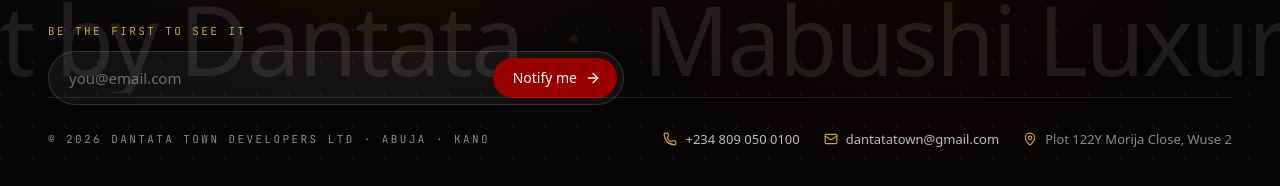
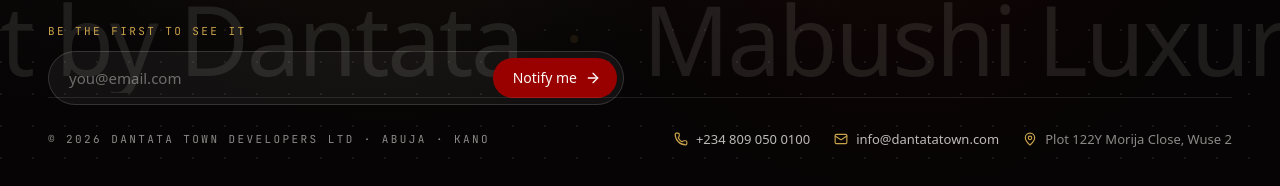
Before and after one commit to mmaigari/dtdl, a Next.js app: page / in a window 1280 px wide. Shown: the part 611-797 px from the top of the page. Built offline with nearby package versions, Linux system fonts and the light colour scheme.

Commit message:
Update contact email in MaintenanceScreen component

```diff
--- a/app/actions/express-interest.ts
+++ b/app/actions/express-interest.ts
@@ -35,7 +35,7 @@
       },
       body: JSON.stringify({
         from: "DTDL Website <noreply@dantatatown.com>",
-        to: ["dantatatown@gmail.com"],
+        to: ["info@dantatatown.com"],
         reply_to: payload.email,
         subject: `Express Interest — ${payload.project}`,
         text: [
--- a/app/actions/schedule-visit.ts
+++ b/app/actions/schedule-visit.ts
@@ -34,7 +34,7 @@
       },
       body: JSON.stringify({
         from: "DTDL Website <noreply@dantatatown.com>",
-        to: ["dantatatown@gmail.com"],
+        to: ["info@dantatatown.com"],
         reply_to: payload.email,
         subject: `Site Visit Request — ${payload.project}`,
         text: [
--- a/app/careers/actions.ts
+++ b/app/careers/actions.ts
@@ -41,7 +41,7 @@
       },
       body: JSON.stringify({
         from: "DTDL Careers <noreply@dantatatown.com>",
-        to: ["dantatatown@gmail.com"],
+        to: ["info@dantatatown.com"],
         reply_to: payload.email,
         subject: `Application — ${payload.position}`,
         text: [
--- a/app/contact/actions.ts
+++ b/app/contact/actions.ts
@@ -27,7 +27,7 @@
       },
       body: JSON.stringify({
         from: "DTDL Website <noreply@dantatatown.com>",
-        to: ["dantatatown@gmail.com"],
+        to: ["info@dantatatown.com"],
         reply_to: payload.email,
         subject: `[Website Contact] ${payload.subject}`,
         text: [
--- a/app/contact/page.tsx
+++ b/app/contact/page.tsx
@@ -33,8 +33,8 @@
   {
     icon: Mail,
     title: "Email",
-    lines: ["dantatatown@gmail.com"],
-    actions: [{ href: "mailto:dantatatown@gmail.com", label: "Email us" }],
+    lines: ["info@dantatatown.com"],
+    actions: [{ href: "mailto:info@dantatatown.com", label: "Email us" }],
   },
   {
     icon: Clock,
--- a/app/investors/page.tsx
+++ b/app/investors/page.tsx
@@ -208,10 +208,10 @@
               <p>
                 Email:{" "}
                 <a
-                  href="mailto:dantatatown@gmail.com"
+                  href="mailto:info@dantatatown.com"
                   className="text-accent hover:underline"
                 >
-                  dantatatown@gmail.com
+                  info@dantatatown.com
                 </a>
               </p>
               <p>
--- a/app/page.home.bak.tsx
+++ b/app/page.home.bak.tsx
@@ -76,7 +76,7 @@
               addressCountry: "NG",
             },
             telephone: "+2348090500100",
-            email: "dantatatown@gmail.com",
+            email: "info@dantatatown.com",
             areaServed: "Nigeria",
             foundingDate: "2012",
             founder: {
--- a/components/Footer.tsx
+++ b/components/Footer.tsx
@@ -128,8 +128,8 @@
                 <p>Off Ademola Adetokunbo Crescent</p>
                 <p>Abuja, Nigeria</p>
                 <p className="pt-2">
-                  <a href="mailto:dantatatown@gmail.com" className="hover:text-gold transition-colors">
-                    dantatatown@gmail.com
+                  <a href="mailto:info@dantatatown.com" className="hover:text-gold transition-colors">
+                    info@dantatatown.com
                   </a>
                 </p>
                 <p>
--- a/components/MaintenanceScreen.tsx
+++ b/components/MaintenanceScreen.tsx
@@ -197,11 +197,11 @@
               +234 809 050 0100
             </a>
             <a
-              href="mailto:dantatatown@gmail.com"
+              href="mailto:info@dantatatown.com"
               className="inline-flex items-center gap-2 hover:text-gold transition-colors"
             >
               <Mail size={14} className="text-gold" />
-              dantatatown@gmail.com
+              info@dantatatown.com
             </a>
             <span className="inline-flex items-center gap-2 text-cream/55">
               <MapPin size={14} className="text-gold" />
```
